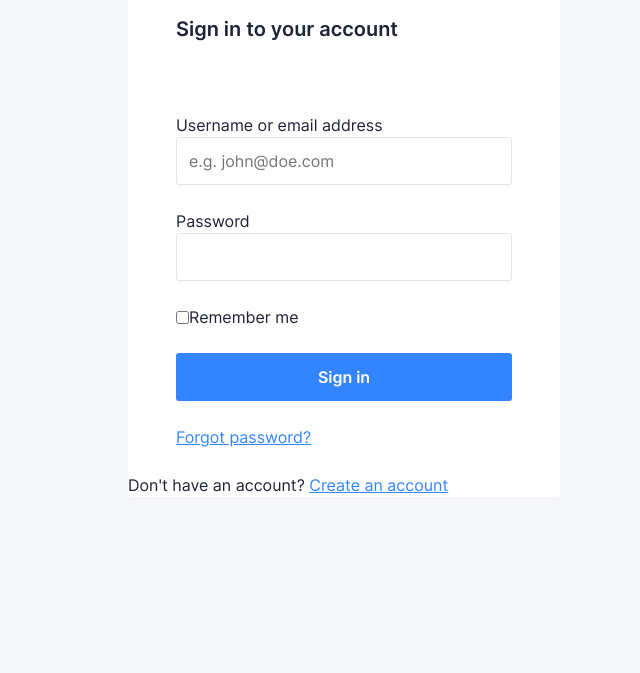
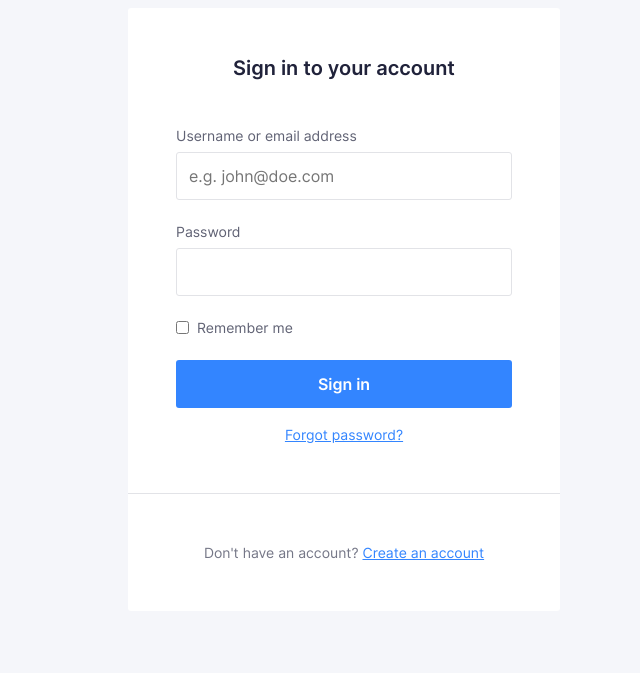
Before and after one commit to nmct-create3/login-form-design-EechauteAntje, a plain HTML site: page index.html in a window 1280 px wide. Shown: the part 127-800 px from the top of the page, without its empty margins (296-936 px from the left). Drawn offline with Linux system fonts and the light colour scheme.

Commit message:
labo les deel 2

```diff
--- a/css/screen.css
+++ b/css/screen.css
@@ -20,6 +20,30 @@
 \*------------------------------------*/
 
 :root {
+  --global-color-alpha-light: #4f95ff;
+  --global-color-alpha: #3385ff;
+  --global-color-alpha-dark: #2e77e6;
+  --global-color-transparent: #3385ffbf;
+  --global-color-x-transparent: #3385ff4d;
+  /* grijswaarden */
+  --global-color-neutral-xxxx-light: #f5f6fa;
+  --global-color-neutral-xxx-light: #caccd4;
+  --global-color-neutral-xx-light: #b5b6c0;
+  --global-color-neutral-x-light: #a0a1ad;
+  --global-color-neutral-light: #8b8c9a;
+  --global-color-neutral: #757787;
+  --global-color-neutral-dark: #606274;
+  --global-color-neutral-x-dark: #4b4c60;
+  --global-color-neutral-xx-dark: #35374d;
+  --global-color-neutral-xxx-dark: #20223a;
+  /* whitespace */
+  --global-baseline: 8px;
+  --global-whitespace-xs: calc(var(--global-baseline) / 2); /* = 4px */
+  --global-whitespace-sm: calc(var(--global-whitespace-xs) * 2); /* = 8px */
+  --global-whitespace-md: calc(var(--global-whitespace-sm) * 2); /* = 16px */
+  --global-whitespace: calc(var(--global-baseline) * 3); /* = 24px */
+  --global-whitespace-lg: calc(var(--global-whitespace-md) * 2); /* = 32px */
+  --global-whitespace-xl: calc(var(--global-whitespace) * 2); /* = 48px */
 }
 
 /* CSS variables here */
@@ -38,11 +62,11 @@ html {
   font-size: 16px;
   line-height: 1.5;
   font-family: 'Inter Web', Helvetica, arial, sans-serif;
-  color: #20223a;
+  color: var(--global-color-neutral-xxx-dark);
   box-sizing: border-box;
   -webkit-font-smoothing: antialiased;
   -moz-osx-font-smoothing: grayscale;
-  background-color: #f5f6fa;
+  background-color: var(--global-color-neutral-xxxx-light);
 }
 
 *,
@@ -65,7 +89,7 @@ html {
 } */
 
 ::selection {
-  background: #3385ff;
+  background: var(--global-color-alpha);
   color: white;
   text-shadow: none;
 }
@@ -135,7 +159,7 @@ figure {
 
 ul,
 ol {
-  padding-left: 24px;
+  padding-left: var(--global-whitespace);
 }
 
 li ul,
@@ -170,18 +194,18 @@ hr {
 }
 
 a {
-  color: #3385ff;
+  color: var(--global-color-alpha);
   transition: all 0.1s ease-in-out;
 }
 
 a:visited,
 a:active {
-  color: #3385ff;
+  color: var(--global-color-alpha);
 }
 
 a:hover,
 a:focus {
-  color: #2e77e6;
+  color: var(--global-color-alpha-light);
 }
 label,
 input {
@@ -205,24 +229,27 @@ input {
 
 .o-row--login {
   /* stuff here to align the card */
+  min-height: 100vh; /* 100 viewport hight */
+  display: flex;
+  align-items: center;
 }
 
 /* size modifiers */
 
 .o-row--lg {
-  padding-top: 48px;
-  padding-bottom: 24px;
+  padding-top: var(--global-whitespace-xl);
+  padding-bottom: var(--global-whitespace);
 }
 
 .o-row--xl {
   padding-top: 72px;
-  padding-bottom: 48px;
+  padding-bottom: var(--global-whitespace-xl);
 }
 
 @media (min-width: 768px) {
   .o-row {
-    padding-left: 48px;
-    padding-right: 48px;
+    padding-left: var(--global-whitespace-xl);
+    padding-right: var(--global-whitespace-xl);
   }
 }
 
@@ -257,13 +284,13 @@ input {
 }
 
 .o-section + .o-section {
-  padding-top: 24px;
+  padding-top: var(--global-whitespace);
 }
 
 @media (min-width: 768px) {
   .o-section--lg + .o-section--lg,
   .o-section--xl + .o-section--xl {
-    padding-top: 48px;
+    padding-top: var(--global-whitespace-xl);
   }
 }
 
@@ -456,10 +483,10 @@ input {
   display: block;
 }
 .c-logo__path--1 {
-  fill: #20223a;
+  fill: var(--global-color-neutral-xxx-dark);
 }
 .c-logo__path--2 {
-  fill: #3385ff;
+  fill: var(--global-color-alpha);
 }
 .c-logo__path--3 {
   fill: #1b4186;
@@ -473,16 +500,25 @@ input {
 .c-card {
   background-color: white;
   border-radius: 3px;
-  /* box-shadow: ; */
+  /* box-shadow: 2px 0px 4px 0px #000000; */
+  box-shadow: h-offset v-offset blur spread color;
+  box-shadow: 2px 0 4px 0px 5% #000000;
 }
 
 .c-card__body {
   padding: 0px 48px;
 }
 .c-card__footer {
+  padding: 48px 48px 24px 48px;
+  display: flex;
+  justify-content: center;
+  border-top: solid 1px #e2e3e7;
 }
 .c-card__title {
-  padding: 48px;
+  padding: var(--global-whitespace-xl);
+  display: flex;
+  justify-content: center;
+  margin-bottom: 0px;
 }
 
 /*
@@ -528,9 +564,9 @@ input {
 
 .c-input:focus {
   outline: none;
-  border-color: #3385ff;
+  border-color: var(--global-color-alpha);
   box-shadow: h-offset v-offset blur spread color;
-  box-shadow: 0 0 0 3px #3385ff4d;
+  box-shadow: 0 0 0 3px var(--global-color-x-transparent);
 }
 
 /*
@@ -540,6 +576,19 @@ input {
 */
 
 .c-label {
+  /* Een font-size van 14px
+Een line-height van 16px
+Een margin-bottom van 8px
+#606274 als tekst kleur.  */
+  font-size: 14px;
+  line-height: 16px;
+  margin-bottom: var(--global-baseline);
+  color: var(--global-color-neutral-dark);
+}
+
+.c-label--option {
+  margin-bottom: 0;
+  margin-left: var(--global-baseline);
 }
 
 /* If a input is focused within the form-field class change te color of the label */
@@ -557,29 +606,29 @@ input {
   font-size: 16px;
   font-weight: 600;
   border: 1px;
-  border-color: #2e77e6;
+  border-color: var(--global-color-alpha-dark);
   border-radius: 3px;
   color: white;
-  background-color: #3385ff;
+  background-color: var(--global-color-alpha);
   line-height: 24px;
   padding: 12px 0px;
   width: 100%;
 }
 
 .c-button:hover {
-  background-color: #4f95ff;
-  border-color: #2e77e6;
+  background-color: var(--global-color-alpha-light);
+  border-color: var(--global-color-alpha-dark);
 }
 
 .c-button:focus {
   outline: none;
-  border-color: #3385ff;
+  border-color: var(--global-color-alpha);
   box-shadow: h-offset v-offset blur spread color;
-  box-shadow: 0 0 0 3px #3385ff4d;
+  box-shadow: 0 0 0 3px var(--global-color-x-transparent);
 }
 
 .c-button:active {
-  background-color: #2e77e6;
+  background-color: var(--global-color-alpha-dark);
 }
 
 .c-button--block {
@@ -603,6 +652,10 @@ input {
   color: Black;
 }
 
+.u-color-neutral-grey {
+  color: var(--global-color-neutral);
+}
+
 /*
     Utilities: spacing
     ---
@@ -622,7 +675,7 @@ input {
 }
 
 .u-mb-sm {
-  margin-bottom: 8px !important;
+  margin-bottom: var(--global-baseline) !important;
 }
 
 .u-mb-md {
@@ -634,7 +687,7 @@ input {
 }
 
 .u-mb-xl {
-  margin-bottom: 48px !important;
+  margin-bottom: var(--global-whitespace-xl) !important;
 }
 
 /*
--- a/index.html
+++ b/index.html
@@ -19,7 +19,7 @@
         <link rel="stylesheet" href="css/screen.css">
     </head>
     <body>
-        <section class="o-row o-row--lg o-row--body">
+        <section class="o-row--login o-row o-row--lg o-row--body ">
             <div class="o-container u-max-width-xs">
                 <h1 class="c-logo o-layout--justify-center">
                     <svg class='c-logo__symbol' viewBox="0 0 119 24" xmlns="http://www.w3.org/2000/svg">
@@ -36,35 +36,35 @@
                     </div>
                     <div class="c-card__body">
                         <p class="c-form-field">
-                            <label for="username">
+                            <label class="c-label" for="username">
                                 Username or email address
                             </label>
                             <input class="c-input" type="email" name="username" id="username" placeholder="e.g. john@doe.com" required>
                         </p>
                         <p class="c-form-field">
-                            <label for="password">
+                            <label class="c-label" for="password">
                                 Password
                             </label>
                             <input class="c-input" type="password" name="password" id="password" required>
                         </p>
                         <p class="c-form-field c-form-field--option">
                             <input type="checkbox" name="rememberme" id="rememberme">
-                            <label for="rememberme">
+                            <label class="c-label c-label--option" for="rememberme">
                                 Remember me
                             </label>
                         </p>
-                        <p>
+                        <p class="u-mb-md">
                             <input class="o-button-reset c-button" type="submit" value="Sign in"/input>
 
                         </p>
                         <p>
-                            <a href="#!">
+                            <a class="o-layout o-layout--justify-center u-mb-xl u-text-sm" href="#!">
                                 Forgot password?
                             </a>
                         </p>
                     </div>
                     <div class="c-card__footer">
-                        <p>
+                        <p class="u-text-sm u-color-neutral-grey">
                             Don't have an account? <a href="#">Create an account</a>
                         </p>
                     </div>
```
